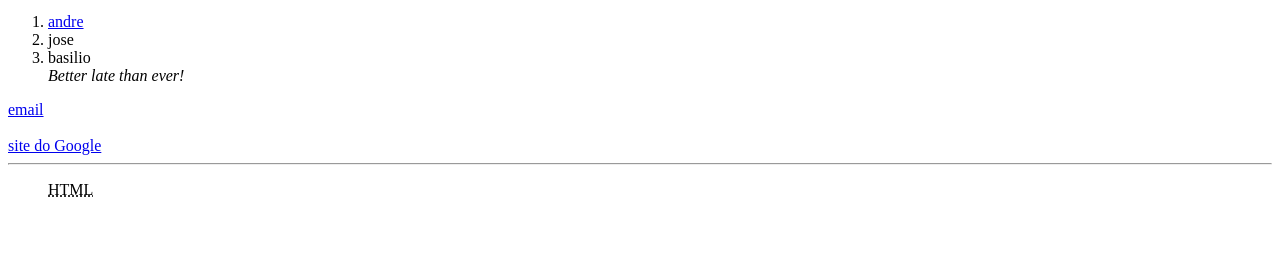
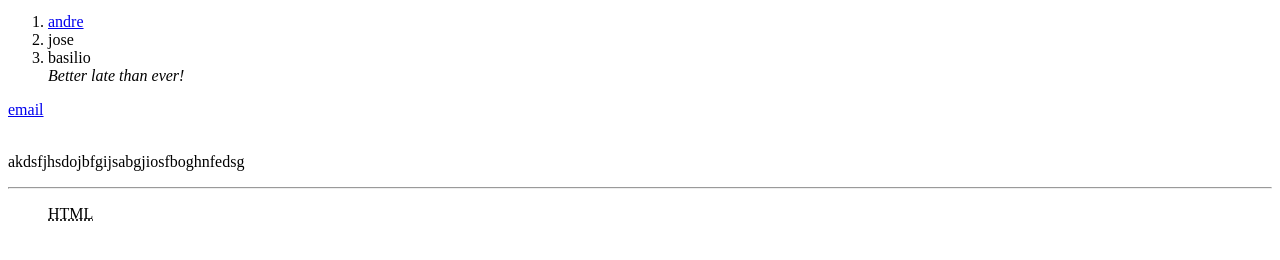
Before and after one commit to git-alves/byu-cit230.github.io, a plain HTML site: page cit230/basicpage.html in a window 1280 px wide. Shown: the part 476-736 px from the top of the page. Drawn offline with Linux system fonts and the light colour scheme.

Commit message:
new paragraph
sfdgfdgfdgdf

```diff
--- a/cit230/basicpage.html
+++ b/cit230/basicpage.html
@@ -22,8 +22,7 @@
         <!--example commment-->
 
         <a href="mailto:email@example.com"> email</a><br><br>
-
-        <a href="https://www.google.com"> site do Google</a>
+         <p>akdsfjhsdojbfgijsabgjiosfboghnfedsg</p>
 
         <hr>
         <blockquote>
```
